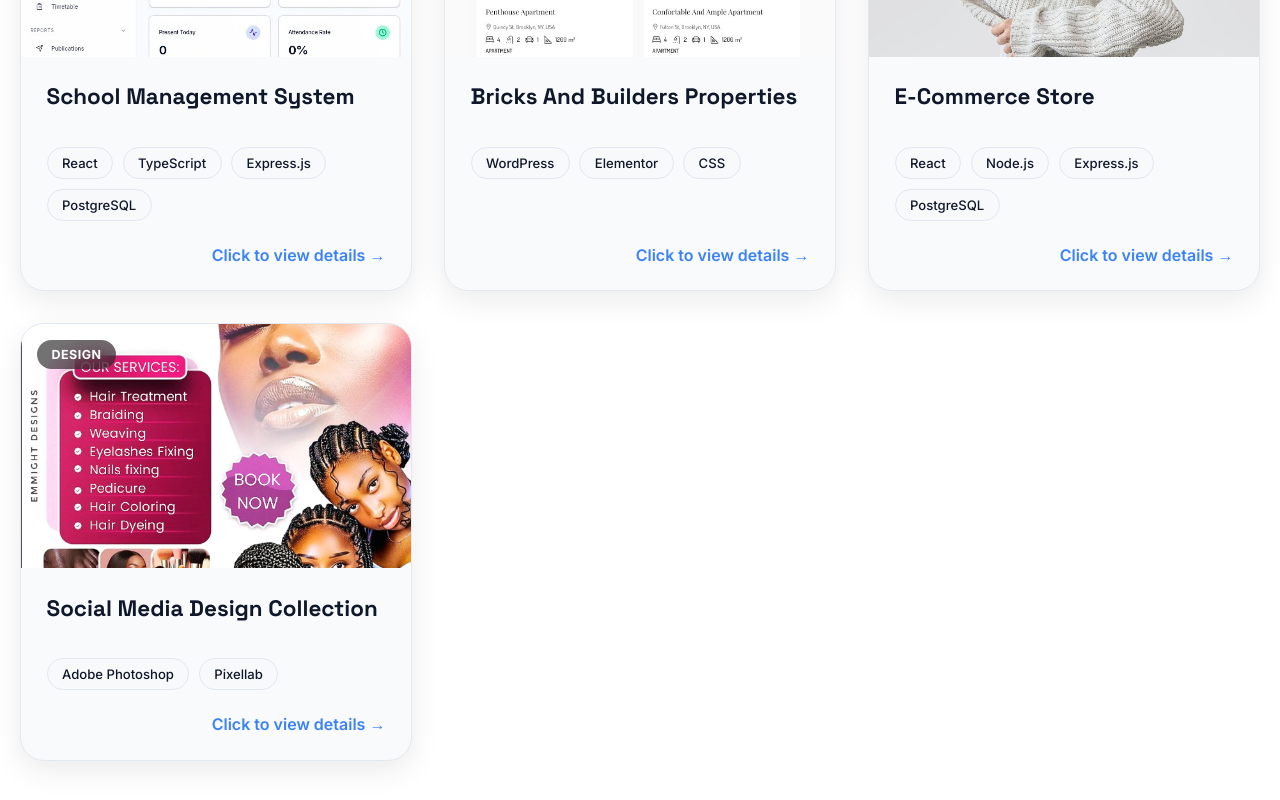
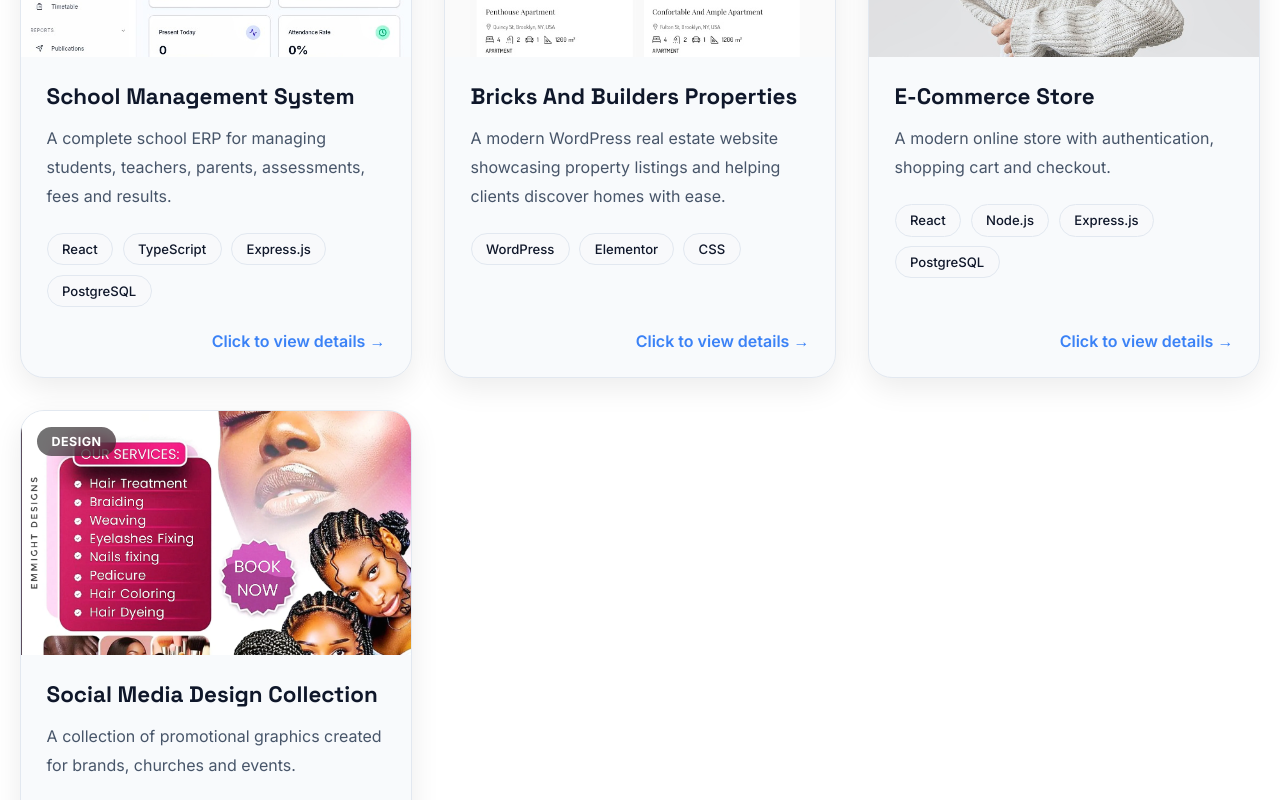
Before and after one commit to Emmight/portfolio, a React (Vite) app: page / in a window 1280 px wide. Shown: the part 3260-4060 px from the top of the page. Built offline with nearby package versions, Linux system fonts and the light colour scheme.

Commit message:
Fix TypeScript build errors

```diff
--- a/src/components/Navbar/Navbar.tsx
+++ b/src/components/Navbar/Navbar.tsx
@@ -1,4 +1,4 @@
-import React, { useEffect, useState } from 'react';
+import { useEffect, useState } from 'react';
 import { Menu, X } from "lucide-react";
 import { links } from "../../data/links";
 import Button from "../Button/Button";
--- a/src/components/ProjectModal/Lightbox.tsx
+++ b/src/components/ProjectModal/Lightbox.tsx
@@ -1,4 +1,4 @@
-import React, { useEffect } from 'react';
+import { useEffect } from 'react';
 import { FaTimes, FaChevronLeft, FaChevronRight } from "react-icons/fa";
 import "./Lightbox.css";
 
--- a/src/components/ScrollToTop/ScrollToTop.tsx
+++ b/src/components/ScrollToTop/ScrollToTop.tsx
@@ -1,4 +1,4 @@
-import React, { useEffect, useState } from 'react';
+import { useEffect, useState } from 'react';
 import { ChevronUp } from "lucide-react";
 import "./ScrollToTop.css";
 
--- a/src/components/ThemeToggle/ThemeToggle.tsx
+++ b/src/components/ThemeToggle/ThemeToggle.tsx
@@ -1,4 +1,4 @@
-import React, { useEffect, useState } from 'react';
+import { useEffect, useState } from 'react';
 import { Moon, Sun } from "lucide-react";
 import "./ThemeToggle.css";
 
--- a/src/data/mockData.ts
+++ b/src/data/mockData.ts
@@ -1,4 +1,4 @@
-import { Client, Project } from "../types"
+import type { Client, Project } from "../types"
 
 export const clients: Client[] = [{
   id: "1",
--- a/src/data/testimonials.ts
+++ b/src/data/testimonials.ts
@@ -1,4 +1,4 @@
-import type { Testimonial } from "../types/testimonials";
+import type { testimonials } from "../types/testimonials";
 
 export const testimonials: Testimonial[] = [
   {
@@ -23,7 +23,7 @@ export const testimonials: Testimonial[] = [
 
   {
     id: 3,
-    name: "Michael Brown",
+    name: "Michael Victor",
     role: "Startup Founder",
     company: "Elevate Digitals",
     message:
--- a/src/main.tsx
+++ b/src/main.tsx
@@ -1,4 +1,4 @@
-import React, { StrictMode } from 'react'
+import { StrictMode } from 'react'
 import { createRoot } from 'react-dom/client'
 import "./styles/variables.css";
 import "./styles/globals.css";
--- a/src/sections/FAQ/FAQ.tsx
+++ b/src/sections/FAQ/FAQ.tsx
@@ -1,4 +1,4 @@
-import React, { useState } from 'react';
+import { useState } from 'react';
 import Container from "../../components/Container/Container";
 import { faq } from "../../data/faq";
 import { ChevronDown } from "lucide-react";
--- a/src/sections/Projects/Project.tsx
+++ b/src/sections/Projects/Project.tsx
@@ -81,7 +81,7 @@ const ProjectCard = ({
       </h3>
 
       <p className="project-description">
-        {project.description}
+        {project.shortDescription}
       </p>
 
       <ul className="project-technologies">
```
